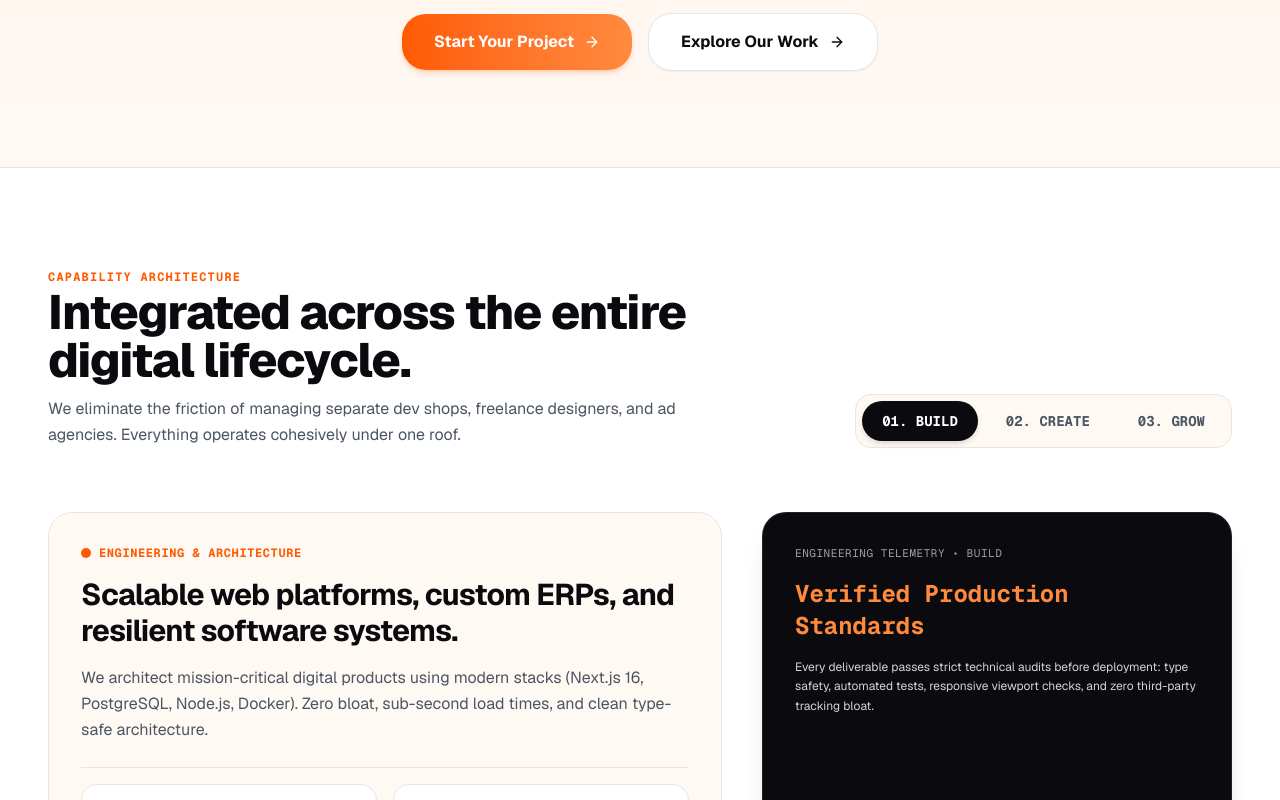
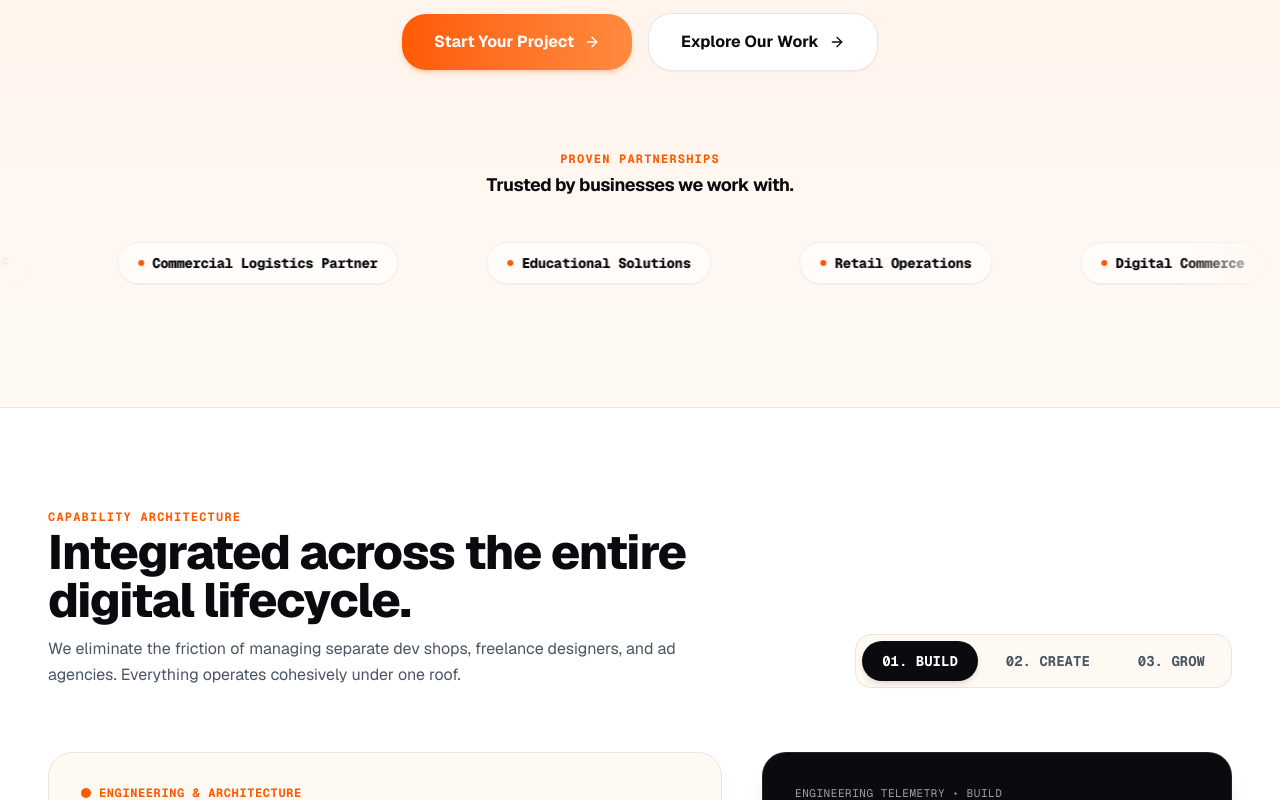
Before and after one commit to singhdaksh7/KASH_TECHNOLOGY, a Next.js app: page / in a window 1280 px wide. Shown: the part 700-1500 px from the top of the page. Built offline with nearby package versions, Linux system fonts and the light colour scheme; no server answers; the database is empty.

Commit message:
feat(homepage): add initial client fallback for reliable client logo marquee rendering

```diff
--- a/src/components/home/ClientLogoMarquee.tsx
+++ b/src/components/home/ClientLogoMarquee.tsx
@@ -13,6 +13,15 @@ interface Client {
   websiteUrl?: string | null;
   showInMarquee: boolean;
 }
+
+// Fallback clients matching the verified showcase database records
+const INITIAL_CLIENTS: Client[] = [
+  { id: "client-ratna-saxena", name: "Dr. Ratna Saxena IVF", country: "India", countryCode: "IN", showInMarquee: true },
+  { id: "client-vikram-chaudhary", name: "Commercial Logistics Partner", country: "India", countryCode: "IN", showInMarquee: true },
+  { id: "client-ankit-sharma", name: "Educational Solutions", country: "India", countryCode: "IN", showInMarquee: true },
+  { id: "client-aman-verma", name: "Retail Operations", country: "India", countryCode: "IN", showInMarquee: true },
+  { id: "client-rohan-gupta", name: "Digital Commerce", country: "India", countryCode: "IN", showInMarquee: true },
+];
 
 function subscribeReducedMotion(callback: () => void) {
   if (typeof window === "undefined") return () => {};
@@ -31,7 +40,7 @@ function getReducedMotionServerSnapshot() {
 }
 
 export function ClientLogoMarquee() {
-  const [clients, setClients] = useState<Client[]>([]);
+  const [clients, setClients] = useState<Client[]>(INITIAL_CLIENTS);
   const [settings, setSettings] = useState<{
     enabled: boolean;
     speed: number;
```
